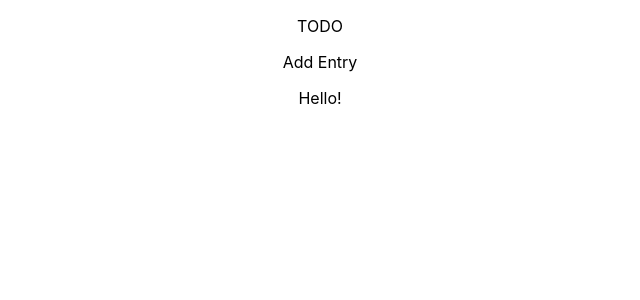
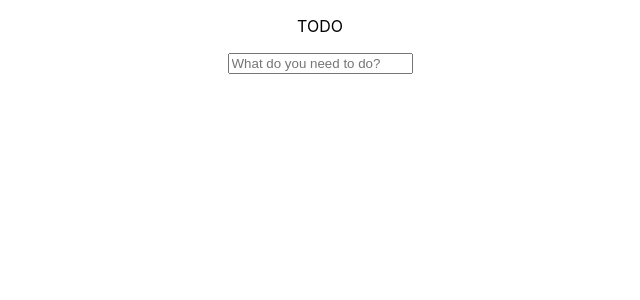
Before and after one commit to AnthonyMarc23/xenith_challenge, a React (Create React App) app in the folder src/: page / in a window 1280 px wide. Shown: the top 300 px of the page, without its empty margins (320-960 px from the left). Built offline with nearby package versions, Linux system fonts and the light colour scheme.

Commit message:
Base functionality added

```diff
--- a/src/src/AddEntry.jsx
+++ b/src/src/AddEntry.jsx
@@ -1,9 +1,23 @@
-const AddEntry = () => {
+import React from "react";
+
+const AddEntry = (props) => {
+
+    const getEntry = (event) => {
+        if (event.key === 'Enter') {
+            console.log('do validate')
+            props.inputEntry(event.target.value);
+            event.target.value = null;
+        }
+    }
+
     return (
-        <div>
-            <p>Add Entry</p>
-        </div>
+        <input
+            type="text"
+            id="new-todo"
+            placeholder="What do you need to do?"
+            onKeyDown={e => getEntry(e)}
+        />
     )
 }
 
-export default  AddEntry;
+export default AddEntry;
--- a/src/src/App.js
+++ b/src/src/App.js
@@ -4,25 +4,29 @@ import ToDoList from './ToDoList.jsx';
 import { useState } from 'react';
 
 const App = () => {
-  const [items, setItems] = useState("");
+  const [items, setItems] = useState([]);
 
-  const inputEntry = () => {
-
+  const inputEntry = (addItem) => {
+    //grab input from input field and save to items Array
+    setItems([...items, {"name" : addItem}]);
   }
 
   const deleteEntry = () => {
-
+    // when X is pressed, will delete entry from list
   }
 
-  const markEntryComplete = () => {
+  const markEntryComplete = (isComplete) => {
+    // Clicking the checkbox will strike through the text to mark the entry "complete"
+    setItems([...items, {"completed" : isComplete}]);
+  }
 
-  }
+  console.log(items);
 
   return (
     <div className="App">
       <p>TODO</p>
-      <AddEntry />
-      <ToDoList />
+      <AddEntry inputEntry={inputEntry}/>
+      <ToDoList items={items} deleteEntry={deleteEntry} markEntryComplete={markEntryComplete} />
     </div>
   );
 }
--- a/src/src/ToDoList.jsx
+++ b/src/src/ToDoList.jsx
@@ -1,7 +1,13 @@
-const ToDoList = () => {
+import React from "react";
+
+const ToDoList = (props) => {
     return (
         <div>
-            <p>Hello!</p>
+            <ul>
+                {props.items.map((item, index) => (
+                    <li key={index}>{item.name}</li>
+                ))}
+            </ul>
         </div>
     )
 }
```
